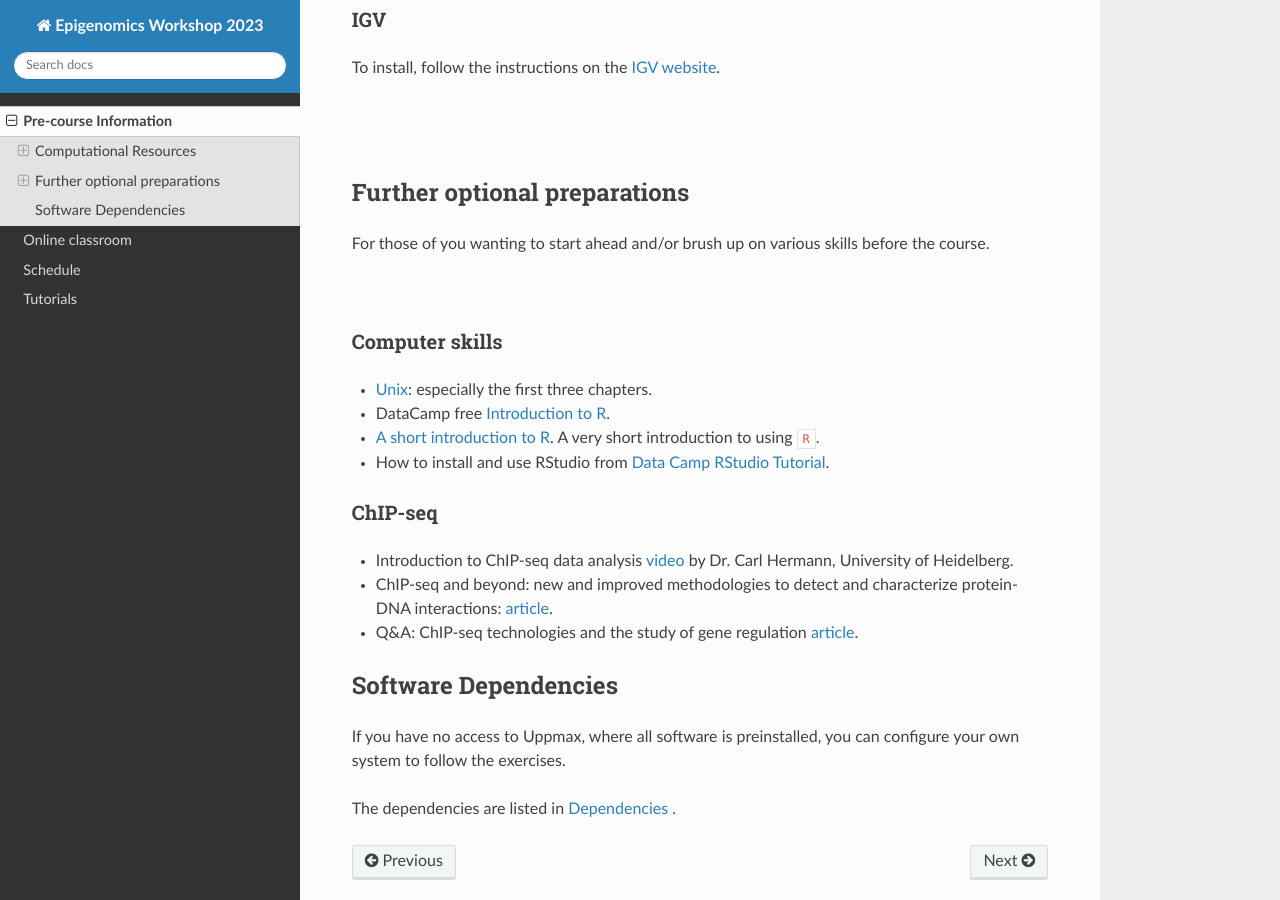
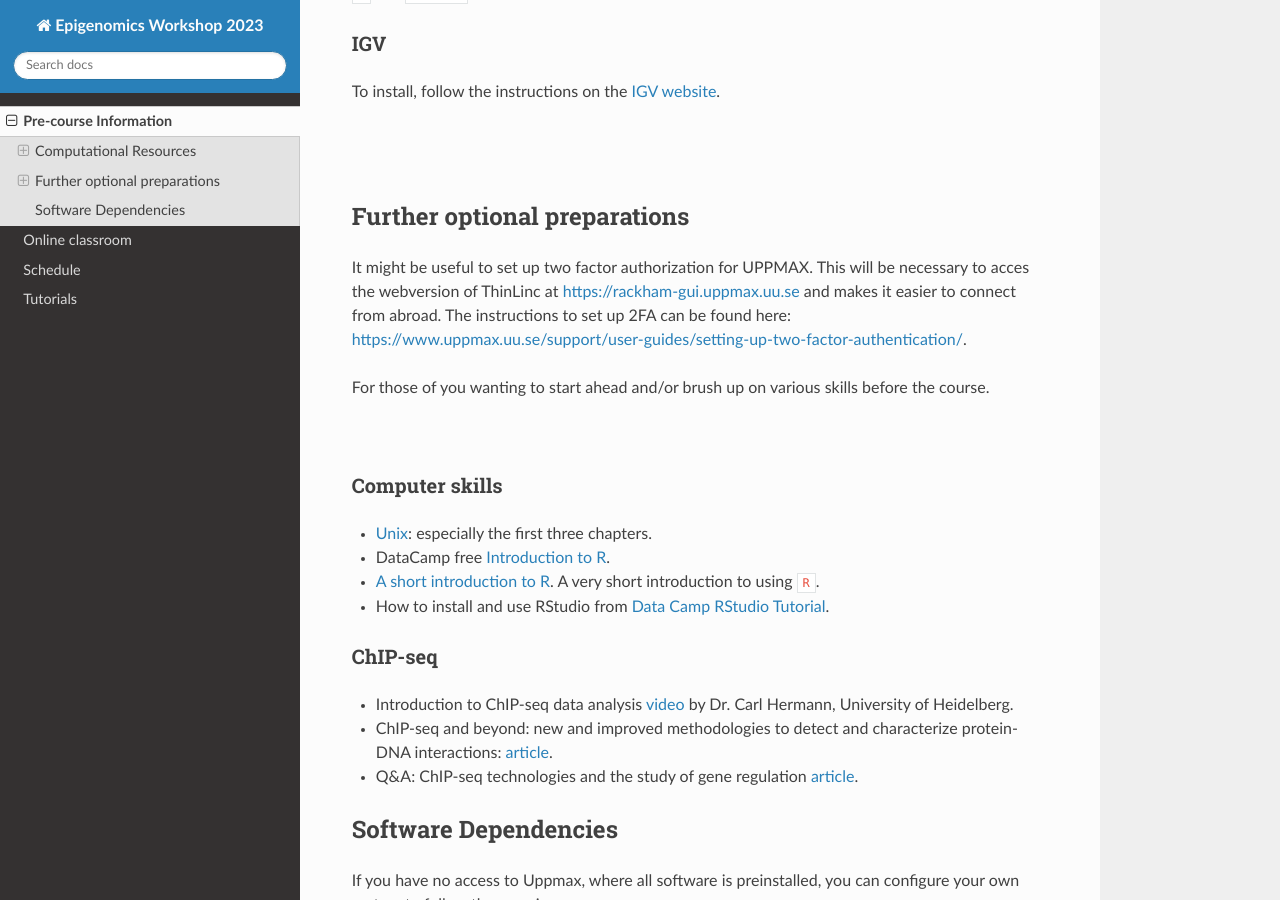
Before and after one commit to NBISweden/workshop-epigenomics-RTDs, a Sphinx documentation site: the page built from docs/content/precourse.rst, in a window 1280 px wide and 900 px high, scrolled down 2076 px. Built offline with Sphinx 7.4.7 and the Read the Docs theme 2.0.0, drawn with Linux system fonts in a browser that asks for light colours; some of the changed text lies outside the part shown.

Commit message:
add 2FA instructions

```diff
--- a/docs/content/precourse.rst
+++ b/docs/content/precourse.rst
@@ -40,6 +40,7 @@ To be able to follow exercises we ask you to
 
 - install `Integrative Genomics Viewer <https://software.broadinstitute.org/software/igv/>`_ on your laptop.
 
+- install the `ThinLinc <https://www.cendio.com/thinlinc/download/>`_ client to easily access uppmax.
 
 Uppmax
 ------
@@ -117,6 +118,8 @@ To install, follow the instructions on the `IGV website <https://software.broadi
 Further optional preparations
 ==============================
 
+It might be useful to set up two factor authorization for UPPMAX. This will be necessary to acces the webversion of ThinLinc at https://rackham-gui.uppmax.uu.se and makes it easier to connect from abroad. The instructions to set up 2FA can be found here: https://www.uppmax.uu.se/support/user-guides/setting-up-two-factor-authentication/.
+
 For those of you wanting to start ahead and/or brush up on various skills before the course.
 
 :raw-html:`<br />`
```
